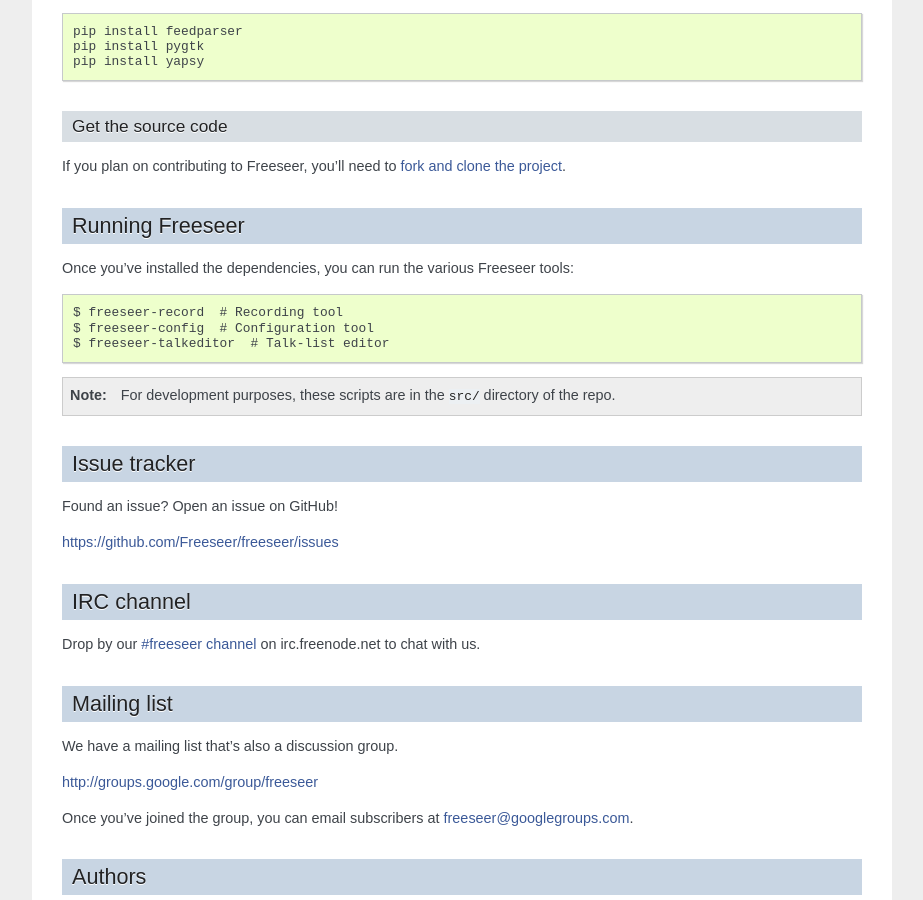
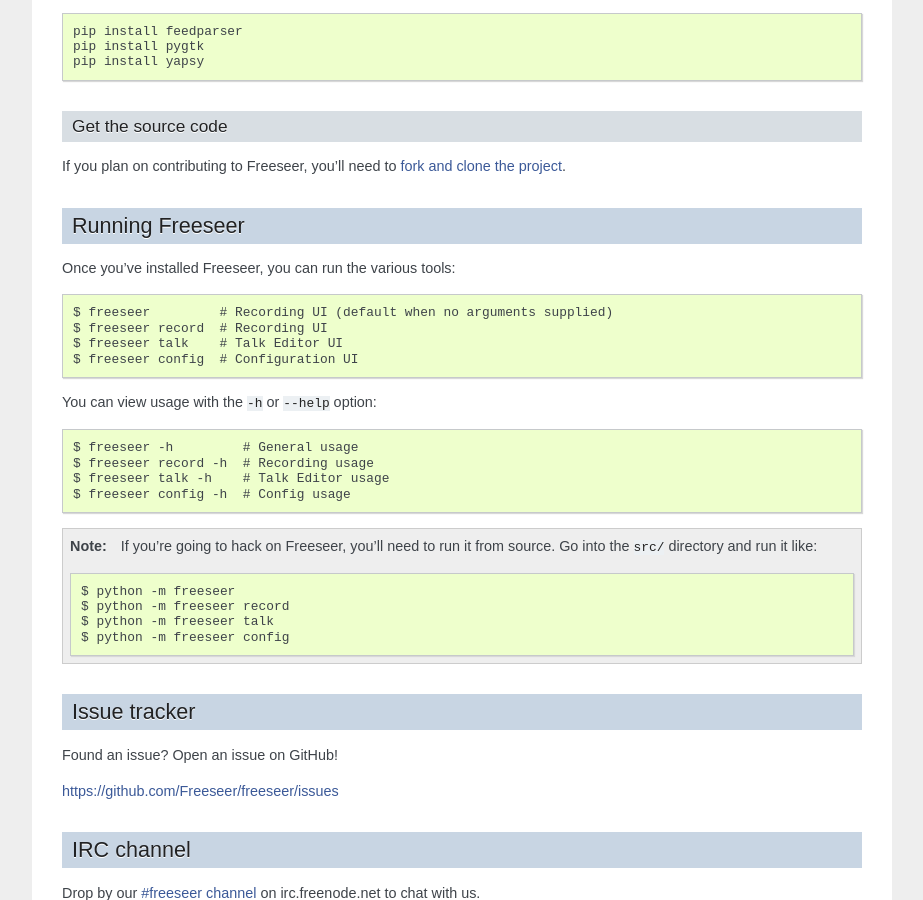
Before and after one commit to Freeseer/freeseer, a Sphinx documentation site: the page built from source/quick-start.rst, in a window 1280 px wide and 900 px high, scrolled down 2112 px. Shown: the whole window, without its empty margins (198-1121 px from the left). Built offline with Sphinx 7.4.7, drawn with Linux system fonts in a browser that asks for light colours.

Commit message:
Close freeseer/freeseer#433 Document launcher changes

```diff
--- a/source/quick-start.rst
+++ b/source/quick-start.rst
@@ -117,13 +117,28 @@ project <fork-freeseer>`.
 Running Freeseer
 ----------------
 
-Once you've installed the dependencies, you can run the various Freeseer tools::
+Once you've installed Freeseer, you can run the various tools::
 
-    $ freeseer-record  # Recording tool
-    $ freeseer-config  # Configuration tool
-    $ freeseer-talkeditor  # Talk-list editor
+    $ freeseer         # Recording UI (default when no arguments supplied)
+    $ freeseer record  # Recording UI
+    $ freeseer talk    # Talk Editor UI
+    $ freeseer config  # Configuration UI
 
-.. note:: For development purposes, these scripts are in the ``src/`` directory of the repo.
+You can view usage with the ``-h`` or ``--help`` option::
+
+    $ freeseer -h         # General usage
+    $ freeseer record -h  # Recording usage
+    $ freeseer talk -h    # Talk Editor usage
+    $ freeseer config -h  # Config usage
+
+.. note::
+  If you're going to hack on Freeseer, you'll need to run it from source.
+  Go into the ``src/`` directory and run it like::
+
+    $ python -m freeseer
+    $ python -m freeseer record
+    $ python -m freeseer talk
+    $ python -m freeseer config
 
 
 Issue tracker
```
